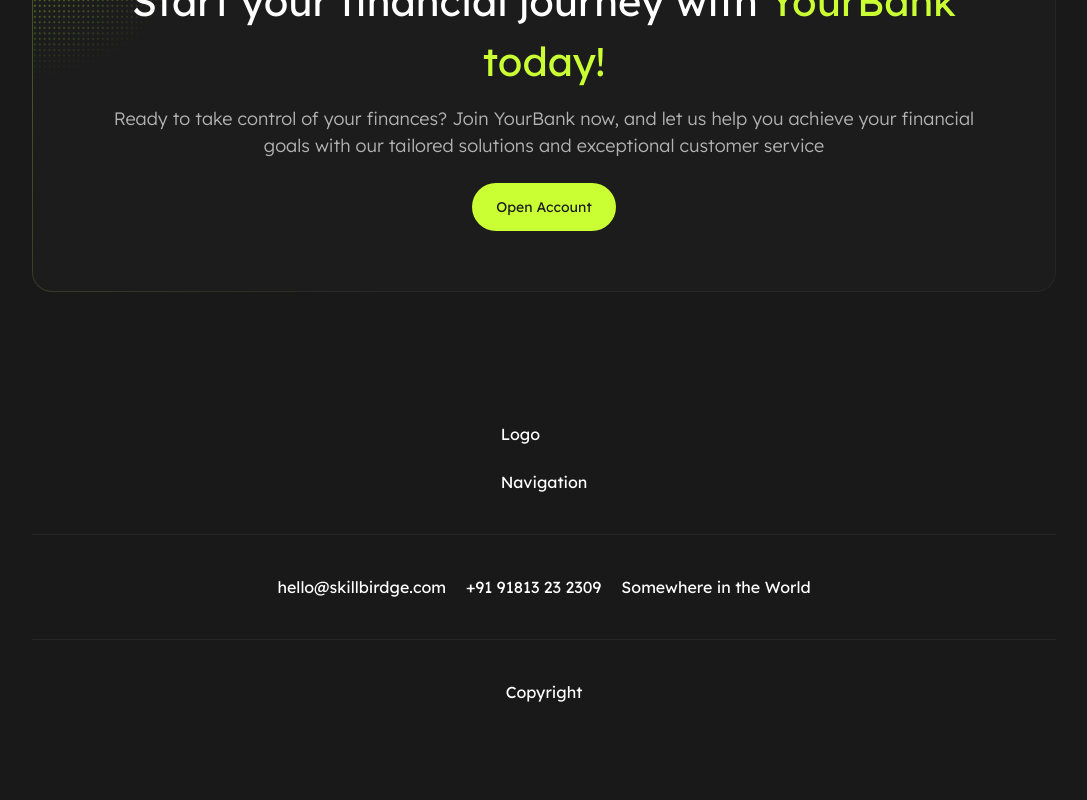
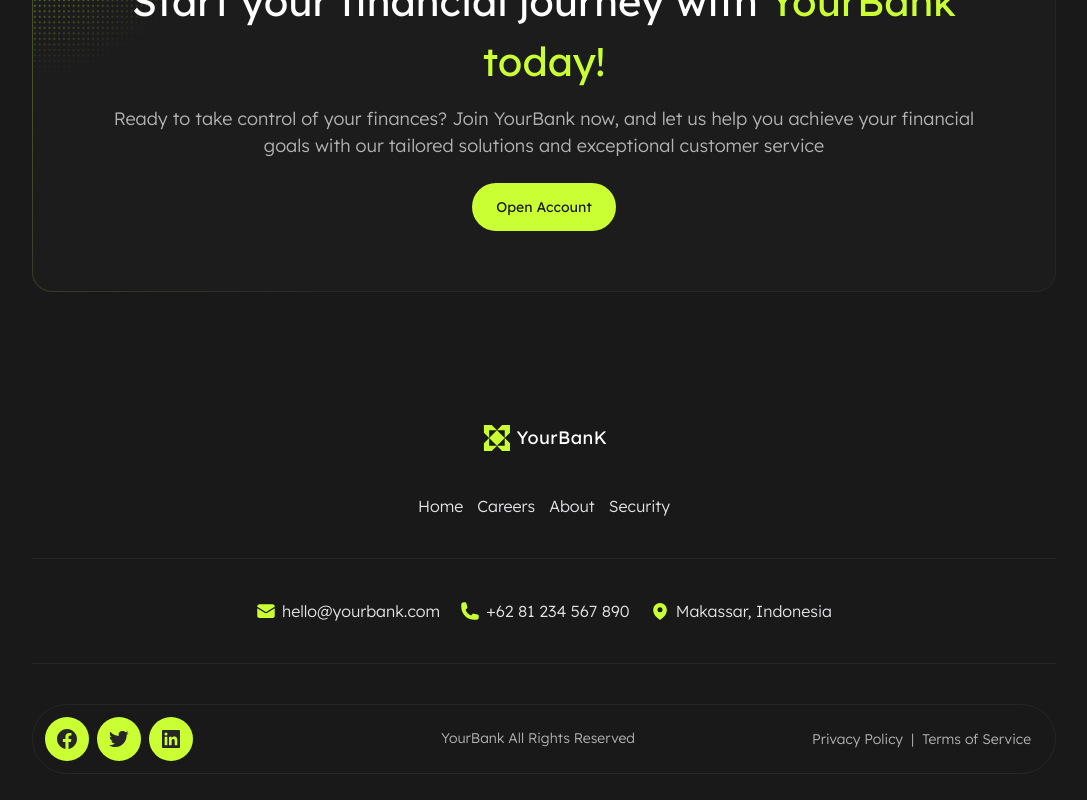
Before and after one commit to zulmy-azhary/your-bank, a Next.js app: page / in a window 1280 px wide. Shown: the part 5504-6304 px from the top of the page, without its empty margins (96-1183 px from the left). Before the commit the page ends 6238 px from the top, so only its background shows below. Built offline with nearby package versions, Linux system fonts and the light colour scheme.

Commit message:
feat: create footer's sub components & update footer component

```diff
--- /dev/null
+++ b/components/sections/footer/footer-contacts.tsx
@@ -0,0 +1,30 @@
+import Link from "next/link";
+import { HiEnvelope, HiMapPin, HiPhone } from "react-icons/hi2";
+
+export const FooterContacts: React.FC = () => {
+  return (
+    <div className="flex justify-center items-center gap-5 flex-wrap">
+      <Link
+        href="#"
+        className="grow flex gap-x-1.5 justify-center items-center text-shades-white-90 text-sm lg:text-base 2xl:text-lg font-light"
+      >
+        <HiEnvelope className="inline-block text-shades-green-60 size-5 2xl:size-6" />
+        hello@yourbank.com
+      </Link>
+      <Link
+        href="#"
+        className="grow flex gap-x-1.5 justify-center items-center text-shades-white-90 text-sm lg:text-base 2xl:text-lg font-light"
+      >
+        <HiPhone className="inline-block text-shades-green-60 size-5 2xl:size-6" />
+        +62 81 234 567 890
+      </Link>
+      <Link
+        href="#"
+        className="grow flex gap-x-1.5 justify-center items-center text-shades-white-90 text-sm lg:text-base 2xl:text-lg font-light"
+      >
+        <HiMapPin className="inline-block text-shades-green-60 size-5 2xl:size-6" />
+        Makassar, Indonesia
+      </Link>
+    </div>
+  );
+};
--- /dev/null
+++ b/components/sections/footer/footer-copyright.tsx
@@ -0,0 +1,26 @@
+import Link from "next/link";
+import { BiLogoFacebookCircle, BiLogoLinkedinSquare, BiLogoTwitter } from "react-icons/bi";
+
+export const FooterCopyright: React.FC = () => {
+  return (
+    <div className="w-full flex justify-between items-center flex-col gap-y-5 md:flex-row bg-shades-grey-10 border border-shades-grey-15 rounded-xl md:rounded-full pt-[50px] pb-10 md:p-3 md:pr-6 2xl:p-4 2xl:pr-[30px] relative md:static mt-6 md:mt-0">
+      <div className="flex items-center gap-x-2 2xl:gap-x-3.5 absolute -top-6 md:static basis-full">
+        <Link href="#" className="rounded-full bg-shades-green-60 w-fit p-2.5">
+          <BiLogoFacebookCircle className="size-6 text-shades-grey-15" />
+        </Link>
+        <Link href="#" className="rounded-full bg-shades-green-60 w-fit p-2.5">
+          <BiLogoTwitter className="size-6 text-shades-grey-15" />
+        </Link>
+        <Link href="#" className="rounded-full bg-shades-green-60 w-fit p-2.5">
+          <BiLogoLinkedinSquare className="size-6 text-shades-grey-15" />
+        </Link>
+      </div>
+      <p className="grow text-center text-shades-grey-70 font-light text-sm basis-full">
+        YourBank All Rights Reserved
+      </p>
+      <div className="flex flex-row items-center gap-x-2 text-shades-grey-70 font-light text-sm basis-full justify-end">
+        <Link href="#">Privacy Policy</Link>|<Link href="#">Terms of Service</Link>
+      </div>
+    </div>
+  );
+};
--- /dev/null
+++ b/components/sections/footer/footer-navigation.tsx
@@ -0,0 +1,23 @@
+import Link from "next/link";
+import { Logo } from "@/components/ui/logo";
+import { routes } from "@/lib/data";
+import { cn } from "@/lib/utils";
+
+export const FooterNavigation: React.FC = () => {
+  return (
+    <div className="flex flex-col items-center gap-y-6 lg:gap-y-10 2xl:gap-y-[50px]">
+      <Logo />
+      <div className="flex flex-row gap-x-3.5 2xl:gap-x-[26px]">
+        {routes.map((route) => (
+          <Link
+            key={route.href}
+            href={route.href}
+            className={cn("text-sm lg:text-base 2xl:text-lg text-shades-white-90 font-light")}
+          >
+            {route.label}
+          </Link>
+        ))}
+      </div>
+    </div>
+  );
+};
--- a/components/sections/footer/index.tsx
+++ b/components/sections/footer/index.tsx
@@ -1,25 +1,6 @@
-const FooterNavigation: React.FC = () => {
-  return (
-    <div className="space-y-6">
-      <div className="">Logo</div>
-      <div className="">Navigation</div>
-    </div>
-  );
-};
-
-const FooterContacts: React.FC = () => {
-  return (
-    <div className="flex justify-center items-center gap-5 flex-wrap">
-      <div className="grow text-center">hello@skillbirdge.com</div>
-      <div className="grow text-center">+91 91813 23 2309</div>
-      <div className="grow text-center">Somewhere in the World</div>
-    </div>
-  );
-};
-
-const FooterCopyright: React.FC = () => {
-  return <div className="flex justify-between items-center">Copyright</div>;
-};
+import { FooterNavigation } from "./footer-navigation";
+import { FooterContacts } from "./footer-contacts";
+import { FooterCopyright } from "./footer-copyright";
 
 export const Footer: React.FC = () => {
   return (
```
